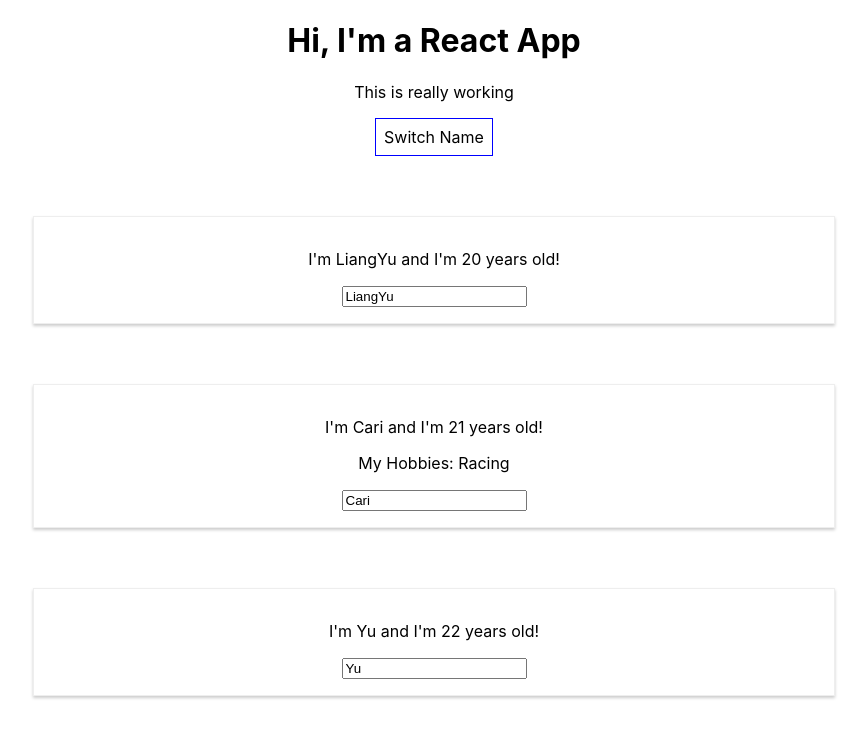
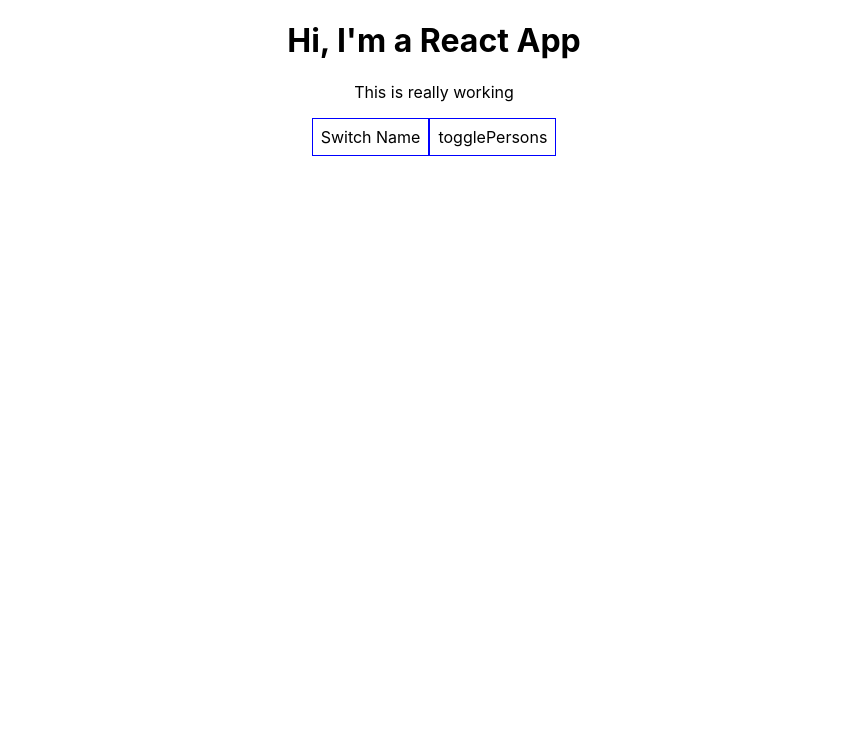
Before and after one commit to Mayvis/react-practice, a React (Create React App) app: page / in a window 1280 px wide. Shown: the top 738 px of the page, without its empty margins (206-1073 px from the left). Built offline with nearby package versions, Linux system fonts and the light colour scheme.

Commit message:
Render component conditionally

```diff
--- a/src/App.js
+++ b/src/App.js
@@ -10,7 +10,8 @@
       { name: 'Cari', age: 21 },
       { name: 'Yu', age: 22 }
     ],
-    otherState: 'Hello, beautiful LiangYu'
+    otherState: 'Hello, beautiful LiangYu',
+    showPersons: false
   };
 
   // method to handle onClick event
@@ -39,13 +40,18 @@
     });
   };
 
+  togglePersonsHandler = () => {
+    const doesShow = this.state.showPersons;
+    this.setState({ showPersons: !doesShow });
+  };
+
   render() {
     const style = {
       backgroundColor: 'white',
       font: 'inherit',
       border: '1px solid blue',
       padding: '8px',
-      cursor: 'pointer'
+      cursor: 'pointer',
     };
 
     return (
@@ -56,6 +62,13 @@
           style={style}
           onClick={() => this.switchNameHandler('Liang')}
         >Switch Name</button>
+        <button
+          style={style}
+          onClick={this.togglePersonsHandler}
+        >togglePersons</button>
+        {
+          this.state.showPersons === true ?
+            <div>
               <Person
                 name={this.state.persons[0].name}
                 age={this.state.persons[0].age}/>
@@ -63,11 +76,13 @@
                 name={this.state.persons[1].name}
                 age={this.state.persons[1].age}
                 click={this.switchNameHandler.bind(this, 'Yu')}
-          change={this.nameChangedHandler}
+                changed={this.nameChangedHandler}
               >My Hobbies: Racing</Person>
               <Person
                 name={this.state.persons[2].name}
                 age={this.state.persons[2].age}/>
+            </div> : ''
+        }
       </div>
     );
     // return React.createElement('div', {className: 'App'}, React.createElement('h1', null, 'Hi I\'m a React app'))
--- a/src/Person/Person.js
+++ b/src/Person/Person.js
@@ -6,7 +6,7 @@
     <div className="Person">
       <p onClick={props.click}>I'm {props.name} and I'm {props.age} years old!</p>
       <p>{props.children}</p>
-      <input type="text" onChange={props.change} value={props.name}/>
+      <input type="text" onChange={props.changed} value={props.name}/>
     </div>
   );
 };
```
Lines whose indentation alone changed are shown as unchanged.
